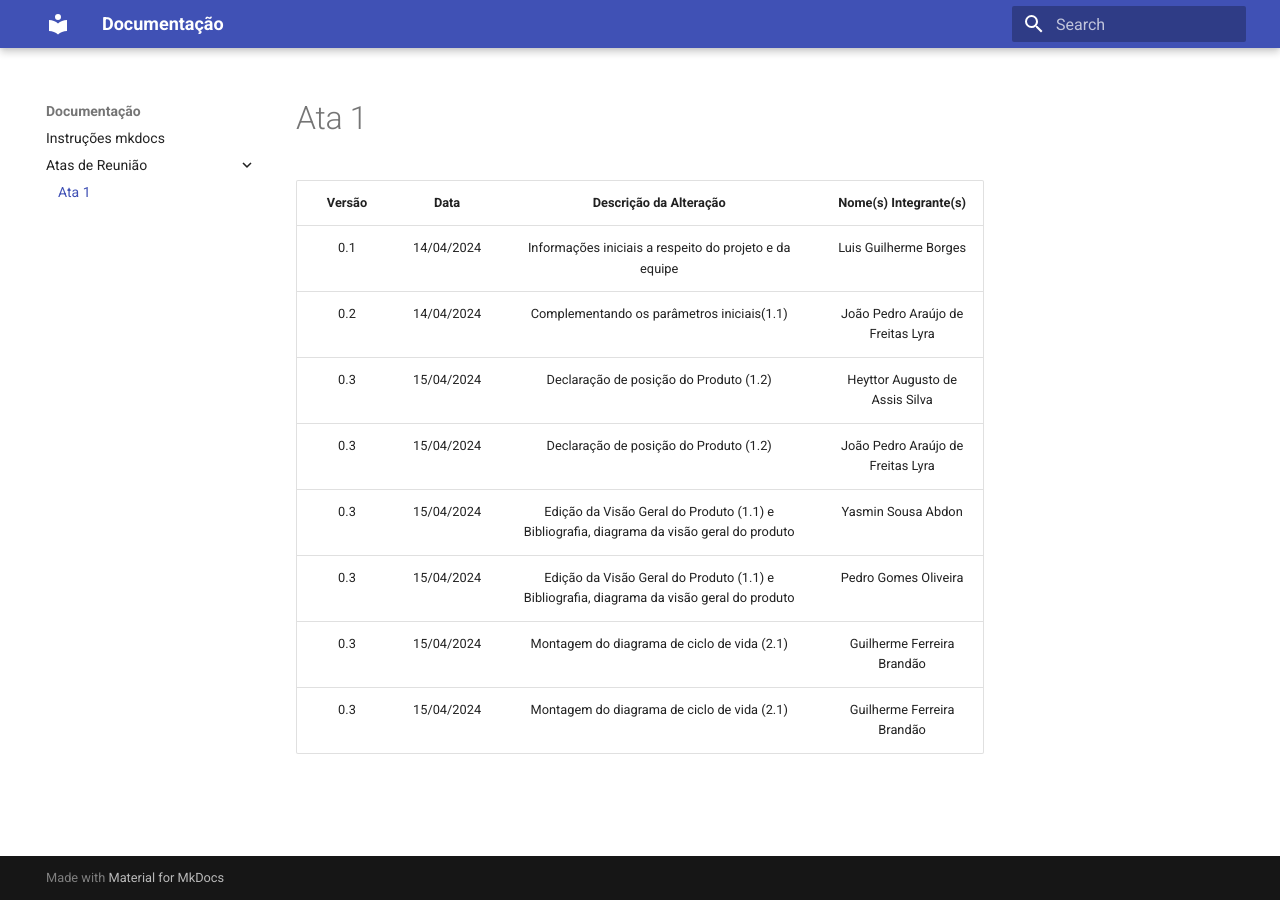
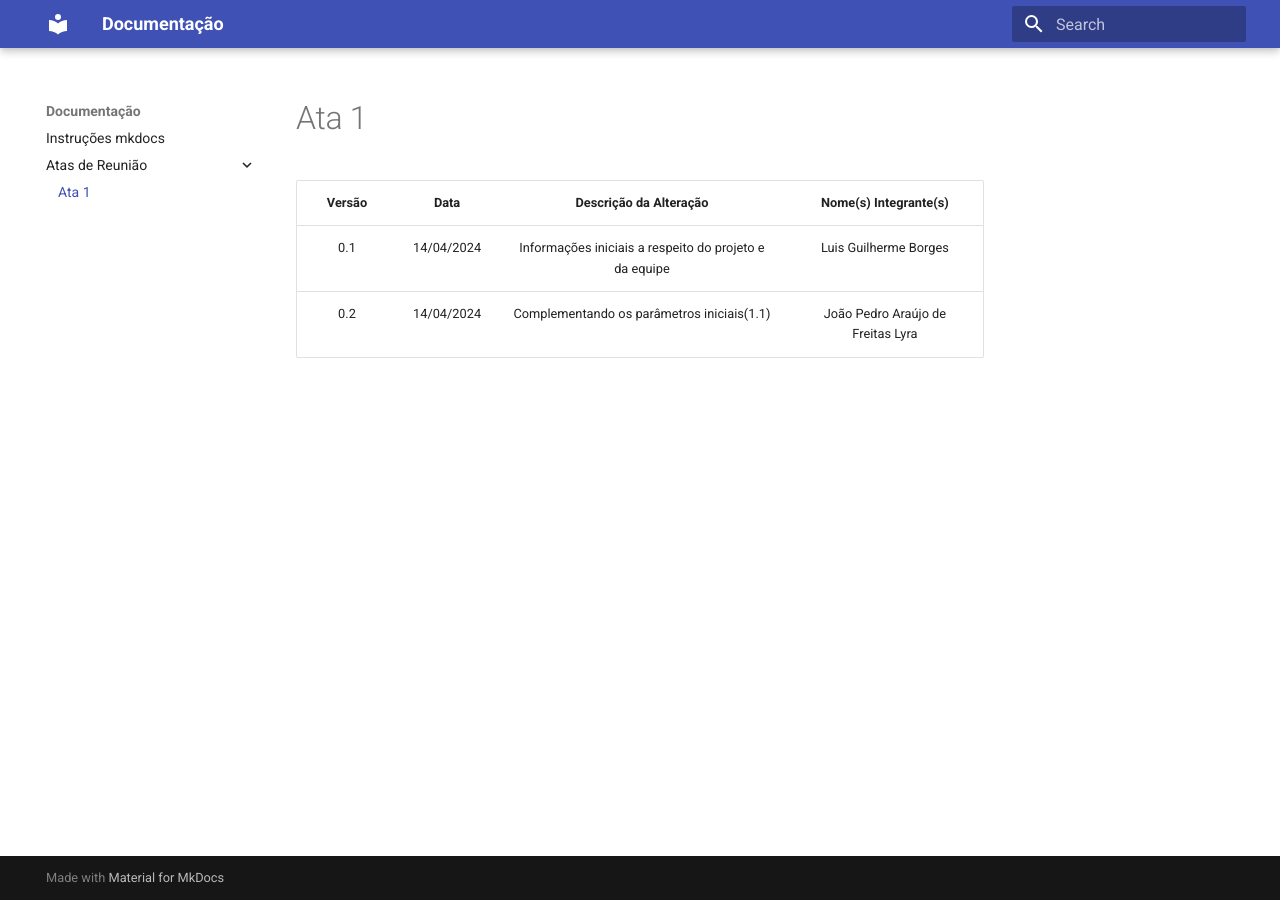
Before and after one commit to yaabdon/mds_othala_project, an MkDocs documentation site: the page built from docs/atas-reuniao/ata-reuniao-1.md, in a window 1280 px wide. Built offline with MkDocs 1.6.1 and Material for MkDocs 9.7.7, drawn with Linux system fonts in a browser that asks for light colours.

Commit message:
Update ata-reuniao-1.md

```diff
--- a/docs/atas-reuniao/ata-reuniao-1.md
+++ b/docs/atas-reuniao/ata-reuniao-1.md
@@ -2,9 +2,3 @@
 | :----: | :--: | :--------------------: | :-------------------: |
 | 0.1 | 14/04/2024 | Informações iniciais a respeito do projeto e da equipe | Luis Guilherme Borges |
 | 0.2 | 14/04/2024 | Complementando os parâmetros iniciais(1.1) | João Pedro Araújo de Freitas Lyra |
-| 0.3 | 15/04/2024 | Declaração de posição do Produto (1.2) | Heyttor Augusto de Assis Silva |
-| 0.3 | 15/04/2024 | Declaração de posição do Produto (1.2) | João Pedro Araújo de Freitas Lyra |
-| 0.3 | 15/04/2024 | Edição da Visão Geral do Produto (1.1)  e Bibliografia, diagrama da visão geral do produto | Yasmin Sousa Abdon |
-| 0.3 | 15/04/2024 | Edição da Visão Geral do Produto (1.1)  e Bibliografia, diagrama da visão geral do produto | Pedro Gomes Oliveira  |
-| 0.3 | 15/04/2024 | Montagem do diagrama de ciclo de vida (2.1) | Guilherme Ferreira Brandão  |
-| 0.3 | 15/04/2024 | Montagem do diagrama de ciclo de vida (2.1) | Guilherme Ferreira Brandão  |
```
